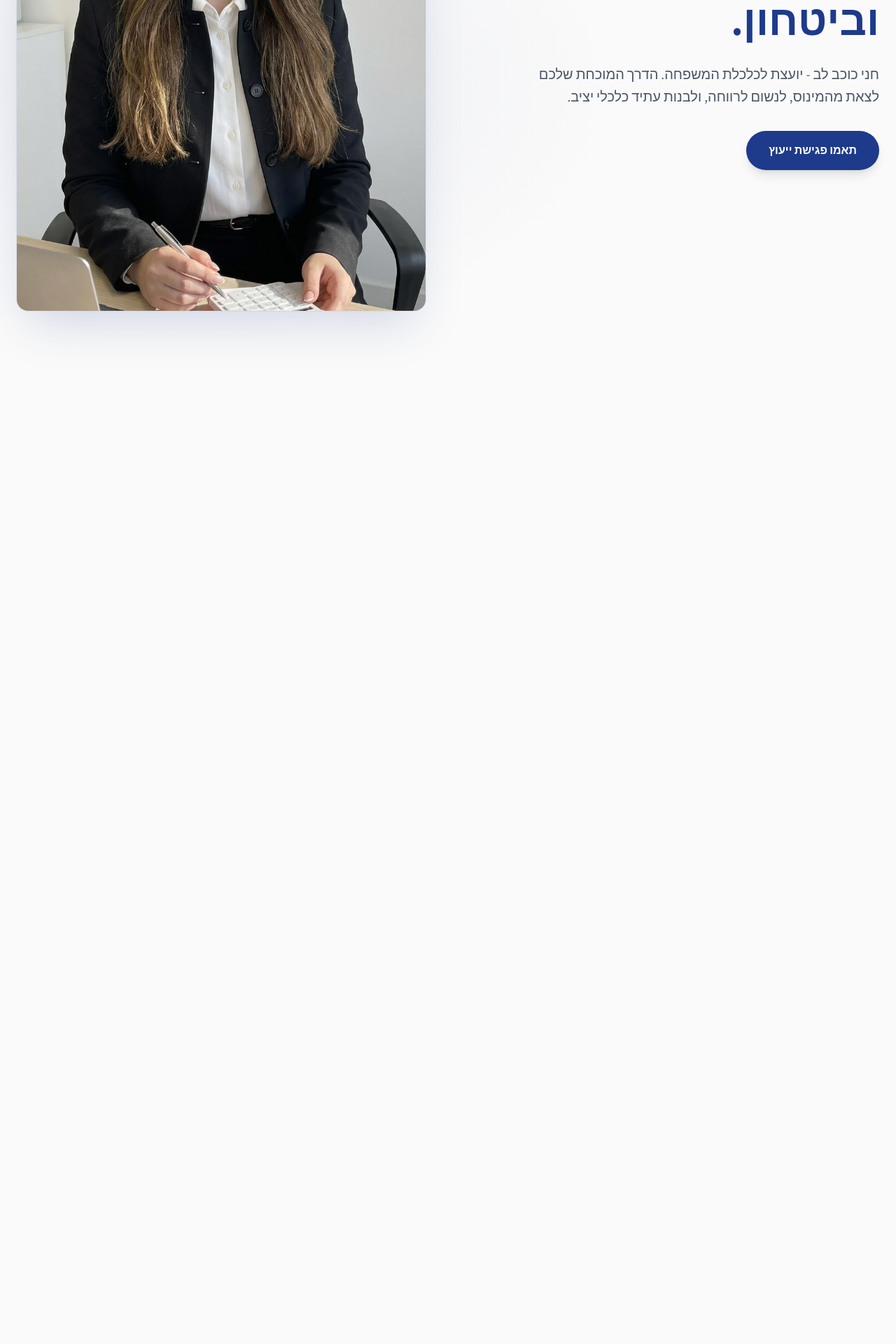
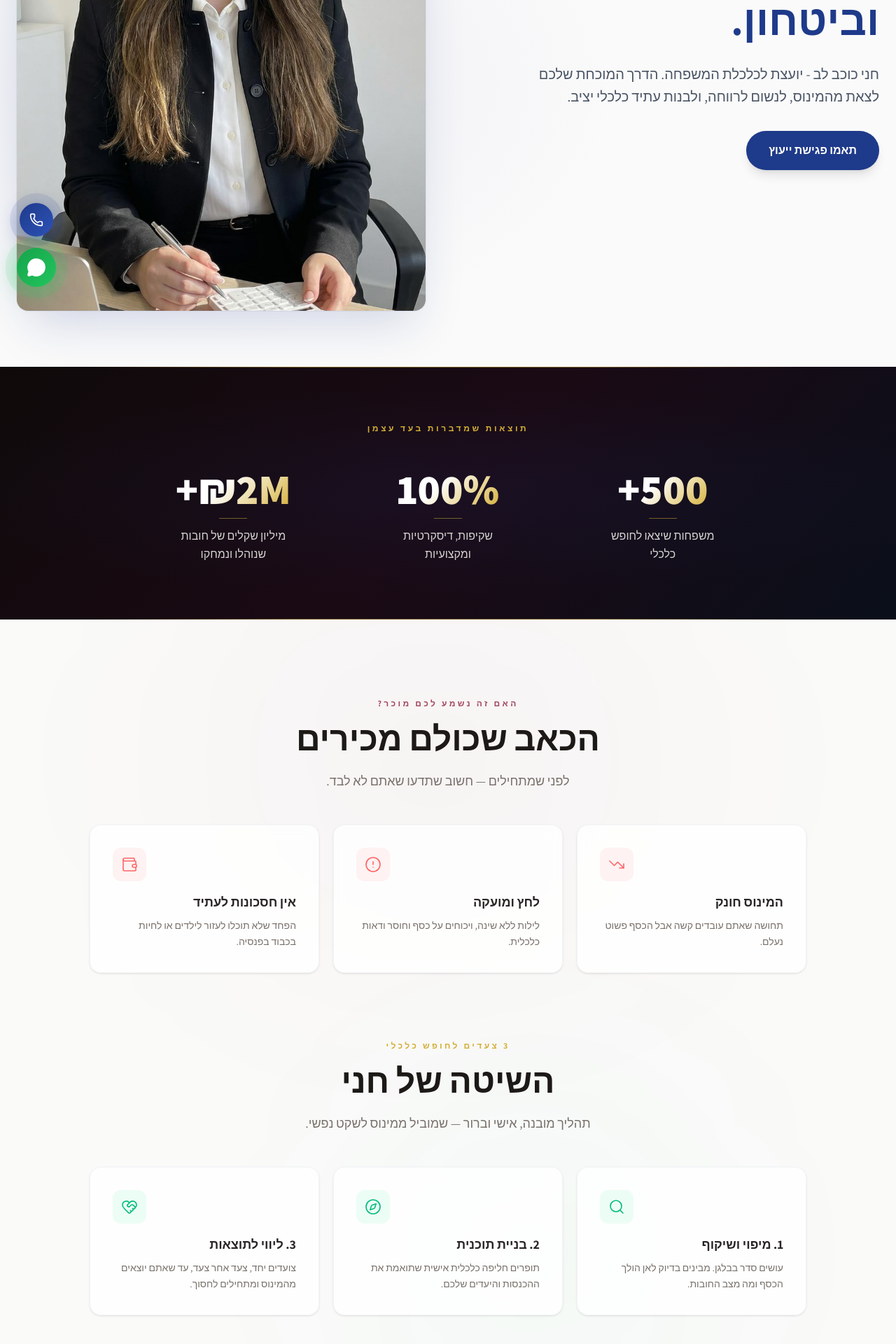
Before and after one commit to danielzamir735/chani-website, a Next.js app: page / in a window 1280 px wide. Shown: the part 366-2286 px from the top of the page at 70% size. Before the commit the page ends 890 px from the top, so only its background shows below. Built offline with nearby package versions, Linux system fonts and the light colour scheme.

Commit message:
feat: massive design and copy overhaul - pro landing page

```diff
--- a/package.json
+++ b/package.json
@@ -15,6 +15,7 @@
     "lucide-react": "^0.575.0",
     "next": "16.1.6",
     "react": "19.2.3",
+    "react-countup": "^6.5.3",
     "react-dom": "19.2.3",
     "tailwind-merge": "^3.5.0"
   },
--- a/src/app/layout.tsx
+++ b/src/app/layout.tsx
@@ -2,6 +2,7 @@ import type { Metadata } from "next";
 import { Assistant } from "next/font/google";
 import "./globals.css";
 import SmoothScroll from "@/components/SmoothScroll";
+import AnimatedBackground from "@/components/AnimatedBackground";
 
 const assistant = Assistant({
   subsets: ["hebrew", "latin"],
@@ -24,6 +25,7 @@ export default function RootLayout({
   return (
     <html lang="he" dir="rtl" className={assistant.variable}>
       <body className="antialiased font-[family-name:var(--font-assistant)]">
+        <AnimatedBackground />
         <SmoothScroll>{children}</SmoothScroll>
       </body>
     </html>
--- a/src/app/page.tsx
+++ b/src/app/page.tsx
@@ -1,9 +1,15 @@
 import Hero from "@/components/Hero";
+import ImpactNumbers from "@/components/ImpactNumbers";
+import Process from "@/components/Process";
+import FloatingContact from "@/components/FloatingContact";
 
 export default function Home() {
   return (
     <main>
       <Hero />
+      <ImpactNumbers />
+      <Process />
+      <FloatingContact />
     </main>
   );
 }
--- /dev/null
+++ b/src/components/AnimatedBackground.tsx
@@ -0,0 +1,69 @@
+"use client";
+
+import { motion } from "framer-motion";
+
+const blobs = [
+  {
+    color: "rgba(30, 58, 138, 0.22)", // primary blue
+    width: 600,
+    height: 600,
+    initial: { x: "-10%", y: "-20%" },
+    animate: { x: ["−10%", "15%", "-25%", "-10%"], y: ["-20%", "10%", "-5%", "-20%"] },
+    duration: 22,
+  },
+  {
+    color: "rgba(16, 185, 129, 0.18)", // emerald green
+    width: 500,
+    height: 500,
+    initial: { x: "60%", y: "50%" },
+    animate: { x: ["60%", "40%", "70%", "60%"], y: ["50%", "20%", "60%", "50%"] },
+    duration: 26,
+  },
+  {
+    color: "rgba(251, 191, 36, 0.16)", // soft gold
+    width: 420,
+    height: 420,
+    initial: { x: "20%", y: "70%" },
+    animate: { x: ["20%", "45%", "5%", "20%"], y: ["70%", "55%", "80%", "70%"] },
+    duration: 30,
+  },
+  {
+    color: "rgba(128, 0, 32, 0.12)", // burgundy accent
+    width: 380,
+    height: 380,
+    initial: { x: "80%", y: "-10%" },
+    animate: { x: ["80%", "65%", "85%", "80%"], y: ["-10%", "20%", "0%", "-10%"] },
+    duration: 18,
+  },
+];
+
+export default function AnimatedBackground() {
+  return (
+    <div
+      aria-hidden="true"
+      className="fixed inset-0 z-[-1] overflow-hidden pointer-events-none"
+    >
+      {blobs.map((blob, i) => (
+        <motion.div
+          key={i}
+          className="absolute rounded-full"
+          style={{
+            width: blob.width,
+            height: blob.height,
+            background: blob.color,
+            filter: "blur(130px)",
+            left: 0,
+            top: 0,
+          }}
+          initial={blob.initial}
+          animate={blob.animate}
+          transition={{
+            duration: blob.duration,
+            repeat: Infinity,
+            ease: "linear",
+          }}
+        />
+      ))}
+    </div>
+  );
+}
--- /dev/null
+++ b/src/components/FloatingContact.tsx
@@ -0,0 +1,73 @@
+"use client";
+
+import { motion } from "framer-motion";
+import { MessageCircle, Phone } from "lucide-react";
+
+const WA_LINK =
+  "https://wa.me/YOUR_NUMBER_HERE?text=שלום חני, אשמח לתיאום פגישת ייעוץ";
+const PHONE_LINK = "tel:+972XXXXXXXXX";
+
+function PulseRing({ color }: { color: string }) {
+  return (
+    <>
+      <motion.span
+        className="absolute inset-0 rounded-full block"
+        style={{ backgroundColor: color }}
+        animate={{ scale: [1, 1.75], opacity: [0.45, 0] }}
+        transition={{ duration: 2, repeat: Infinity, ease: "easeOut" }}
+      />
+      <motion.span
+        className="absolute inset-0 rounded-full block"
+        style={{ backgroundColor: color }}
+        animate={{ scale: [1, 1.75], opacity: [0.45, 0] }}
+        transition={{ duration: 2, repeat: Infinity, ease: "easeOut", delay: 0.65 }}
+      />
+    </>
+  );
+}
+
+export default function FloatingContact() {
+  return (
+    <div className="fixed bottom-6 left-6 z-50 flex flex-col gap-4 items-center">
+      {/* Phone button */}
+      <div className="relative">
+        <PulseRing color="#1E3A8A" />
+        <motion.a
+          href={PHONE_LINK}
+          whileHover={{ scale: 1.12 }}
+          whileTap={{ scale: 0.93 }}
+          transition={{ type: "spring", damping: 20, stiffness: 320 }}
+          className="relative flex items-center justify-center w-12 h-12 rounded-full text-white cursor-pointer"
+          style={{
+            background: "linear-gradient(135deg, #1E3A8A, #2d52b8)",
+            boxShadow: "0 8px 28px rgba(30,58,138,0.45)",
+          }}
+          aria-label="התקשרו אלינו"
+        >
+          <Phone className="w-5 h-5" strokeWidth={2} />
+        </motion.a>
+      </div>
+
+      {/* WhatsApp button */}
+      <div className="relative">
+        <PulseRing color="#22c55e" />
+        <motion.a
+          href={WA_LINK}
+          target="_blank"
+          rel="noopener noreferrer"
+          whileHover={{ scale: 1.12 }}
+          whileTap={{ scale: 0.93 }}
+          transition={{ type: "spring", damping: 20, stiffness: 320 }}
+          className="relative flex items-center justify-center w-14 h-14 rounded-full text-white cursor-pointer"
+          style={{
+            background: "linear-gradient(135deg, #16a34a, #22c55e)",
+            boxShadow: "0 8px 32px rgba(34,197,94,0.45)",
+          }}
+          aria-label="פתחו שיחה בוואטסאפ"
+        >
+          <MessageCircle className="w-7 h-7" strokeWidth={2} fill="white" />
+        </motion.a>
+      </div>
+    </div>
+  );
+}
--- /dev/null
+++ b/src/components/ImpactNumbers.tsx
@@ -0,0 +1,158 @@
+"use client";
+
+import { useRef } from "react";
+import { motion, useInView } from "framer-motion";
+import CountUp from "react-countup";
+
+const stats = [
+  {
+    prefix: "",
+    end: 500,
+    suffix: "+",
+    label: "משפחות שיצאו לחופש כלכלי",
+    display: "500+",
+  },
+  {
+    prefix: "",
+    end: 100,
+    suffix: "%",
+    label: "שקיפות, דיסקרטיות ומקצועיות",
+    display: "100%",
+  },
+  {
+    prefix: "₪",
+    end: 2,
+    suffix: "M+",
+    label: "מיליון שקלים של חובות שנוהלו ונמחקו",
+    display: "₪2M+",
+  },
+];
+
+const containerVariants = {
+  hidden: {},
+  visible: {
+    transition: { staggerChildren: 0.18, delayChildren: 0.05 },
+  },
+};
+
+const colVariants = {
+  hidden: { opacity: 0, y: 36 },
+  visible: {
+    opacity: 1,
+    y: 0,
+    transition: { duration: 0.7, ease: [0.22, 1, 0.36, 1] },
+  },
+};
+
+export default function ImpactNumbers() {
+  const ref = useRef<HTMLDivElement>(null);
+  const isInView = useInView(ref, { once: true, margin: "-80px" });
+
+  return (
+    <section
+      ref={ref}
+      className="relative py-20 px-6 md:px-16 overflow-hidden"
+      style={{ background: "linear-gradient(135deg, #0f0a0a 0%, #1a0a14 50%, #0a0f1a 100%)" }}
+    >
+      {/* Subtle inner glow */}
+      <div
+        className="absolute inset-0 pointer-events-none"
+        aria-hidden="true"
+        style={{
+          background:
+            "radial-gradient(ellipse 80% 60% at 50% 50%, rgba(30,58,138,0.12) 0%, transparent 70%)",
+        }}
+      />
+
+      {/* Gold top border line */}
+      <div
+        className="absolute top-0 left-[10%] right-[10%] h-px"
+        style={{
+          background:
+            "linear-gradient(90deg, transparent, #D4AF37 30%, #D4AF37 70%, transparent)",
+          opacity: 0.5,
+        }}
+        aria-hidden="true"
+      />
+
+      <div className="relative z-10 max-w-4xl mx-auto">
+        {/* Eyebrow */}
+        <motion.p
+          initial={{ opacity: 0, y: 16 }}
+          animate={isInView ? { opacity: 1, y: 0 } : {}}
+          transition={{ duration: 0.6, ease: "easeOut" }}
+          className="text-center text-xs font-bold tracking-[0.3em] uppercase mb-12"
+          style={{ color: "#D4AF37" }}
+        >
+          תוצאות שמדברות בעד עצמן
+        </motion.p>
+
+        <motion.div
+          variants={containerVariants}
+          initial="hidden"
+          animate={isInView ? "visible" : "hidden"}
+          className="grid grid-cols-1 md:grid-cols-3 gap-10 md:gap-6 text-center"
+        >
+          {stats.map((stat) => (
+            <motion.div
+              key={stat.label}
+              variants={colVariants}
+              className="flex flex-col items-center gap-3 group"
+            >
+              {/* Number */}
+              <div
+                className="text-5xl md:text-6xl font-extrabold leading-none"
+                style={{
+                  background: "linear-gradient(135deg, #ffffff 40%, #D4AF37 100%)",
+                  WebkitBackgroundClip: "text",
+                  WebkitTextFillColor: "transparent",
+                  backgroundClip: "text",
+                }}
+              >
+                {isInView ? (
+                  <>
+                    {stat.prefix}
+                    <CountUp
+                      end={stat.end}
+                      duration={2.2}
+                      useEasing
+                      easingFn={(t, b, c, d) => {
+                        t /= d;
+                        return c * t * t * t + b;
+                      }}
+                    />
+                    {stat.suffix}
+                  </>
+                ) : (
+                  <span style={{ opacity: 0 }}>{stat.display}</span>
+                )}
+              </div>
+
+              {/* Divider */}
+              <div
+                className="w-10 h-px"
+                style={{ background: "#D4AF37", opacity: 0.5 }}
+              />
+
+              {/* Label */}
+              <p className="text-stone-300 text-sm md:text-base leading-relaxed max-w-[180px]">
+                {stat.label}
+              </p>
+            </motion.div>
+          ))}
+        </motion.div>
+      </div>
+
+      {/* Gold bottom border line */}
+      <div
+        className="absolute bottom-0 left-[10%] right-[10%] h-px"
+        style={{
+          background:
+            "linear-gradient(90deg, transparent, #D4AF37 30%, #D4AF37 70%, transparent)",
+          opacity: 0.5,
+        }}
+        aria-hidden="true"
+      />
+    </section>
+  );
+}
--- a/src/components/Process.tsx
+++ b/src/components/Process.tsx
@@ -1,169 +1,172 @@
 "use client";
 
-import { motion, type Variants } from "framer-motion";
+import { motion } from "framer-motion";
+import {
+  TrendingDown,
+  AlertCircle,
+  Wallet,
+  Search,
+  Compass,
+  HeartHandshake,
+} from "lucide-react";
 
-const cardVariants: Variants = {
-  hidden: { opacity: 0, y: 24 },
-  visible: (i: number) => ({
+const painPoints = [
+  {
+    icon: TrendingDown,
+    title: "המינוס חונק",
+    text: "תחושה שאתם עובדים קשה אבל הכסף פשוט נעלם.",
+  },
+  {
+    icon: AlertCircle,
+    title: "לחץ ומועקה",
+    text: "לילות ללא שינה, ויכוחים על כסף וחוסר ודאות כלכלית.",
+  },
+  {
+    icon: Wallet,
+    title: "אין חסכונות לעתיד",
+    text: "הפחד שלא תוכלו לעזור לילדים או לחיות בכבוד בפנסיה.",
+  },
+];
+
+const solutionSteps = [
+  {
+    icon: Search,
+    title: "1. מיפוי ושיקוף",
+    text: "עושים סדר בבלגן. מבינים בדיוק לאן הולך הכסף ומה מצב החובות.",
+  },
+  {
+    icon: Compass,
+    title: "2. בניית תוכנית",
+    text: "תופרים חליפה כלכלית אישית שתואמת את ההכנסות והיעדים שלכם.",
+  },
+  {
+    icon: HeartHandshake,
+    title: "3. ליווי לתוצאות",
+    text: "צועדים יחד, צעד אחר צעד, עד שאתם יוצאים מהמינוס ומתחילים לחסוך.",
+  },
+];
+
+const containerVariants = {
+  hidden: {},
+  visible: {
+    transition: { staggerChildren: 0.14 },
+  },
+};
+
+const cardVariants = {
+  hidden: { opacity: 0, y: 40 },
+  visible: {
     opacity: 1,
     y: 0,
-    transition: { duration: 0.6, ease: "easeOut", delay: i * 0.12 },
-  }),
+    transition: { duration: 0.6, ease: "easeOut" },
+  },
 };
 
-const steps = [
-  {
-    number: "01",
-    tag: "המחשבה הנכונה",
-    title: "לבטוח בכסף",
-    description:
-      "הצעד הראשון הוא להבין שהמצב הנוכחי שלכם אינו גזירת גורל. נחשוף ביחד את הדפוסים שמעכבים אתכם, נשבור אמונות מגבילות שנבנו שנים, ונבנה בסיס של ביטחון עצמי פיננסי שישנה את כל מה שמגיע אחריו.",
-    bullets: [
-      "מיפוי הקשר האישי שלכם עם כסף",
-      "פירוק אמונות מגבילות ודפוסי עוני",
-      "בניית חשיבת שפע במקום חשיבת מחסור",
-      "הגדרת מטרות פיננסיות ריאליות ומעוררות",
-    ],
-    large: true,
-  },
-  {
-    number: "02",
-    tag: "המערכת שמשנה הכל",
-    title: "לנהל כסף",
-    description:
-      "נבנה יחד מערכת ניהול תקציב שעובדת אוטומטית — גם בלי שתצטרכו לחשוב עליה כל יום.",
-    bullets: [
-      "תקציב חודשי ריאלי שבאמת מחזיק",
-      "ביטול הוצאות שלא ידעתם עליהן",
-      "מעטפת ביטחון למקרי חירום",
-    ],
-    large: false,
-  },
-  {
-    number: "03",
-    tag: "הכסף עובד בשבילכם",
-    title: "להצמיח כסף",
-    description:
-      "אחרי שהבסיס יציב, נתחיל לגרום לכסף לעבוד בשבילכם — לא להפך.",
-    bullets: [
-      "חיסכון שיטתי שמצטבר מדי חודש",
-      "השקעות מותאמות לפרופיל שלכם",
-      "תכנון פרישה ועתיד כלכלי בטוח",
-    ],
-    large: false,
-  },
-];
+const headingVariants = {
+  hidden: { opacity: 0, y: 24 },
+  visible: { opacity: 1, y: 0, transition: { duration: 0.65, ease: "easeOut" } },
+};
 
 export default function Process() {
   return (
     <section
       id="process"
-      className="py-28 px-6 md:px-16 lg:px-28 bg-[#0f0a0a] relative overflow-hidden"
+      className="py-28 px-6 md:px-16 lg:px-28 bg-stone-50 relative overflow-hidden"
     >
-      {/* Ambient glow */}
+      {/* Subtle background texture */}
       <div className="absolute inset-0 pointer-events-none">
-        <div className="absolute top-0 right-1/3 w-[500px] h-[500px] bg-[#800020]/6 rounded-full blur-[140px]" />
-        <div className="absolute bottom-0 left-1/4 w-[300px] h-[300px] bg-[#D4AF37]/4 rounded-full blur-[100px]" />
+        <div className="absolute top-0 left-1/4 w-[600px] h-[400px] bg-[#800020]/4 rounded-full blur-[160px]" />
+        <div className="absolute bottom-0 right-1/4 w-[400px] h-[400px] bg-emerald-500/4 rounded-full blur-[140px]" />
       </div>
 
-      {/* Section header */}
+      <div className="relative z-10 max-w-5xl mx-auto">
+        {/* ── PART 1: The Pain ── */}
         <motion.div
-        initial={{ opacity: 0, y: 24 }}
-        whileInView={{ opacity: 1, y: 0 }}
+          variants={headingVariants}
+          initial="hidden"
+          whileInView="visible"
           viewport={{ once: true, margin: "-60px" }}
-        transition={{ duration: 0.65, ease: "easeOut" }}
-        className="text-center mb-16 relative z-10"
+          className="text-center mb-12"
         >
-        <p className="text-xs font-bold tracking-[0.28em] text-[#D4AF37] uppercase mb-4">
-          השיטה שעובדת
+          <p className="text-xs font-bold tracking-[0.28em] text-[#800020]/70 uppercase mb-3">
+            האם זה נשמע לכם מוכר?
           </p>
-        <h2 className="text-3xl md:text-5xl font-extrabold text-white leading-tight">
-          התהליך בנוי משלושה שלבים מרכזיים
+          <h2 className="text-3xl md:text-5xl font-extrabold text-stone-900 leading-tight">
+            הכאב שכולם מכירים
           </h2>
-        <p className="text-stone-400 mt-5 text-lg max-w-xl mx-auto leading-relaxed">
-          תהליך מובנה, ברור ואישי — שמוביל ממצב של כאוס כלכלי לשקט נפשי מלא.
+          <p className="text-stone-500 mt-4 text-lg max-w-lg mx-auto leading-relaxed">
+            לפני שמתחילים — חשוב שתדעו שאתם לא לבד.
           </p>
         </motion.div>
 
-      {/* Bento grid */}
-      <div className="grid grid-cols-1 md:grid-cols-3 gap-4 max-w-5xl mx-auto relative z-10">
-        {/* Large card — step 01 */}
         <motion.div
-          variants={cardVariants}
-          custom={0}
+          variants={containerVariants}
           initial="hidden"
           whileInView="visible"
           viewport={{ once: true, margin: "-60px" }}
-          whileHover={{ y: -5 }}
-          transition={{ duration: 0.25, ease: "easeOut" }}
-          className="md:col-span-2 md:row-span-2 rounded-3xl p-8 md:p-10 bg-white/[0.04] border border-white/8 flex flex-col gap-6 text-right cursor-default backdrop-blur-sm"
+          className="grid grid-cols-1 md:grid-cols-3 gap-5"
         >
-          <div className="flex items-start justify-between flex-row-reverse">
-            <span className="text-6xl font-black text-white/8 leading-none select-none tabular-nums">
-              {steps[0].number}
-            </span>
-            <p className="text-[#D4AF37] text-xs font-bold tracking-[0.22em] uppercase pt-1">
-              {steps[0].tag}
-            </p>
+          {painPoints.map(({ icon: Icon, title, text }) => (
+            <motion.div
+              key={title}
+              variants={cardVariants}
+              whileHover={{ y: -6, transition: { duration: 0.22, ease: "easeOut" } }}
+              className="bg-white/80 backdrop-blur-sm border border-gray-100 shadow-sm rounded-2xl p-8 text-right flex flex-col gap-4 cursor-default"
+            >
+              <div className="w-12 h-12 rounded-xl bg-red-50 flex items-center justify-center shrink-0 self-end">
+                <Icon className="w-6 h-6 text-red-400" strokeWidth={1.6} />
               </div>
-
               <div>
-            <h3 className="text-3xl font-bold text-white">{steps[0].title}</h3>
-            <p className="text-stone-400 mt-3 text-base leading-relaxed">
-              {steps[0].description}
-            </p>
+                <h3 className="text-lg font-bold text-stone-800 mb-2">{title}</h3>
+                <p className="text-stone-500 text-sm leading-relaxed">{text}</p>
               </div>
-
-          <ul className="flex flex-col gap-4 mt-auto">
-            {steps[0].bullets.map((b) => (
-              <li key={b} className="flex items-start gap-3 text-stone-300">
-                <span className="w-5 h-5 rounded-full border border-[#D4AF37]/40 flex items-center justify-center shrink-0 mt-0.5">
-                  <span className="text-[#D4AF37] text-[10px]">✓</span>
-                </span>
-                <span className="text-sm">{b}</span>
-              </li>
+            </motion.div>
           ))}
-          </ul>
-
-          <div className="h-px bg-gradient-to-l from-[#D4AF37]/30 to-transparent" />
         </motion.div>
 
-        {/* Small cards — steps 02 & 03 */}
-        {steps.slice(1).map((step, i) => (
+        {/* ── PART 2: The Solution ── */}
         <motion.div
-            key={step.number}
-            variants={cardVariants}
-            custom={i + 1}
+          variants={headingVariants}
           initial="hidden"
           whileInView="visible"
           viewport={{ once: true, margin: "-60px" }}
-            whileHover={{ y: -5 }}
-            transition={{ duration: 0.25, ease: "easeOut" }}
-            className="min-h-[240px] rounded-3xl p-6 bg-white/[0.04] border border-white/8 flex flex-col gap-4 text-right cursor-default backdrop-blur-sm"
+          className="text-center mt-24 mb-12"
         >
-            <div className="flex items-center justify-between flex-row-reverse">
-              <span className="text-4xl font-black text-white/8 leading-none select-none tabular-nums">
-                {step.number}
-              </span>
-              <p className="text-[#D4AF37] text-xs font-bold tracking-[0.2em] uppercase">
-                {step.tag}
+          <p className="text-xs font-bold tracking-[0.28em] text-[#D4AF37] uppercase mb-3">
+            3 צעדים לחופש כלכלי
           </p>
+          <h2 className="text-3xl md:text-5xl font-extrabold text-stone-900 leading-tight">
+            השיטה של חני
+          </h2>
+          <p className="text-stone-500 mt-4 text-lg max-w-lg mx-auto leading-relaxed">
+            תהליך מובנה, אישי וברור — שמוביל ממינוס לשקט נפשי.
+          </p>
+        </motion.div>
+
+        <motion.div
+          variants={containerVariants}
+          initial="hidden"
+          whileInView="visible"
+          viewport={{ once: true, margin: "-60px" }}
+          className="grid grid-cols-1 md:grid-cols-3 gap-5"
+        >
+          {solutionSteps.map(({ icon: Icon, title, text }) => (
+            <motion.div
+              key={title}
+              variants={cardVariants}
+              whileHover={{ y: -6, transition: { duration: 0.22, ease: "easeOut" } }}
+              className="bg-white/80 backdrop-blur-sm border border-gray-100 shadow-sm rounded-2xl p-8 text-right flex flex-col gap-4 cursor-default"
+            >
+              <div className="w-12 h-12 rounded-xl bg-emerald-50 flex items-center justify-center shrink-0 self-end">
+                <Icon className="w-6 h-6 text-emerald-500" strokeWidth={1.6} />
               </div>
-
-            <h3 className="text-xl font-bold text-white">{step.title}</h3>
-
-            <ul className="flex flex-col gap-3 mt-auto">
-              {step.bullets.map((b) => (
-                <li key={b} className="flex items-start gap-2.5 text-stone-400">
-                  <span className="w-4 h-4 rounded-full border border-[#D4AF37]/30 flex items-center justify-center shrink-0 mt-0.5">
-                    <span className="text-[#D4AF37] text-[9px]">✓</span>
-                  </span>
-                  <span className="text-sm">{b}</span>
-                </li>
-              ))}
-            </ul>
+              <div>
+                <h3 className="text-lg font-bold text-stone-800 mb-2">{title}</h3>
+                <p className="text-stone-500 text-sm leading-relaxed">{text}</p>
+              </div>
             </motion.div>
           ))}
+        </motion.div>
       </div>
     </section>
   );
```
Also changed, not shown: 1 other file (tests, documents, lock files or other folders). Lines whose indentation alone changed are shown as unchanged.
